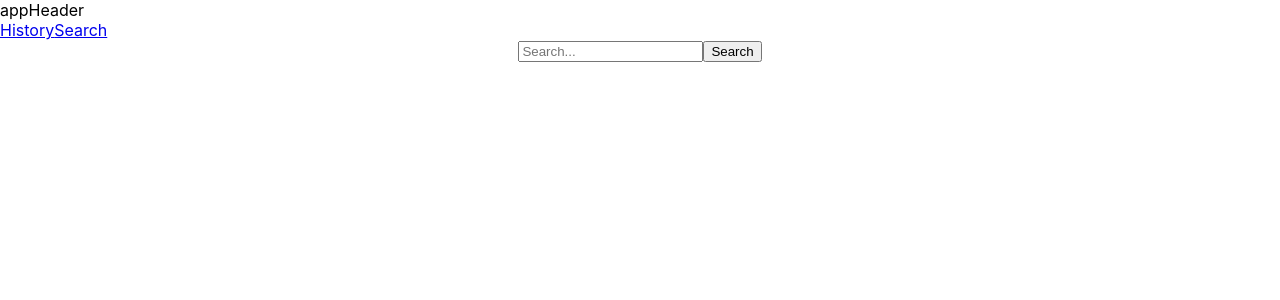
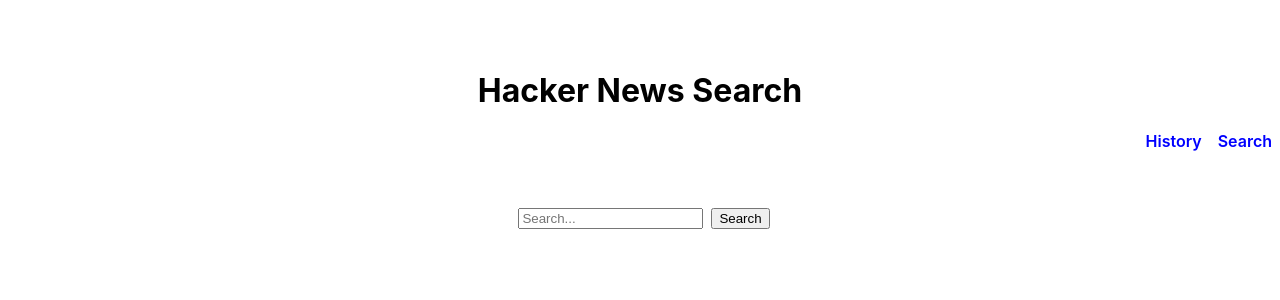
Before and after one commit to ShaneUP1/rtssolutions, a React (Create React App) app: page / in a window 1280 px wide. Shown: the top 300 px of the page. Built offline with nearby package versions, Linux system fonts and the light colour scheme.

Commit message:
adds some style to link list, header and search bar

```diff
--- a/src/App.css
+++ /dev/null
@@ -1,7 +0,0 @@
-.app-header {
-  height: 200px;
-  display: flex;
-  flex-direction: center;
-  justify-content: center;
-  align-items: center;
-}
--- a/src/App.js
+++ b/src/App.js
@@ -1,4 +1,3 @@
-import './App.css';
 import { Routes, Route } from "react-router-dom";
 import SearchPage from './pages/searchPage';
 import AppHeader from './headers/appHeader';
--- /dev/null
+++ b/src/headers/appHeader.css
@@ -0,0 +1,20 @@
+.appHeader-container {
+    height: 200px;
+    display: flex;
+    flex-direction: column;
+    justify-content: center;
+    align-items: center;
+}
+
+.nav-container {
+    display: flex;
+    width: 100%;
+    justify-content: flex-end;
+}
+
+.nav-link {
+    padding: 8px;
+    text-decoration: none;
+    color: blue;
+    font-weight: 600;
+}
--- a/src/headers/appHeader.jsx
+++ b/src/headers/appHeader.jsx
@@ -1,14 +1,18 @@
 import React from 'react';
 import { Link } from 'react-router-dom';
 
+import './appHeader.css';
+
 const AppHeader = () => {
     return (
-        <div>
-            <span>appHeader</span>
-            <nav>
-                <Link to='/history'>History</Link>
-                <Link to='/'>Search</Link>
-            </nav>
+        <div className='appHeader-container'>
+            <h1>Hacker News Search</h1>
+            <div className='nav-container'>
+                <nav>
+                    <Link to='/history' className='nav-link'>History</Link>
+                    <Link to='/' className='nav-link'>Search</Link>
+                </nav>
+            </div>
         </div>
     );
 };
--- /dev/null
+++ b/src/inputs/searchInput.css
@@ -0,0 +1,3 @@
+.search-input {
+    margin: 8px
+}
--- a/src/inputs/searchInput.jsx
+++ b/src/inputs/searchInput.jsx
@@ -1,4 +1,6 @@
 import React, { useState } from 'react';
+
+import './searchInput.css';
 
 const SearchInput = ({
   isDisabled,
@@ -12,9 +14,10 @@
   };
 
   return (
-    <div className='searchContainer'>
+    <div>
       <form onSubmit={handleSubmit}>
         <input
+          className='search-input'
           type='search'
           value={userInput}
           onChange={(event) => {
--- a/src/pages/searchPage.css
+++ b/src/pages/searchPage.css
@@ -1,6 +1,24 @@
-.searchContainer {
+.searchPage-container {
     display: flex;
     flex-direction: column;
     justify-content: center;
     align-items: center;
 }
+
+.list {
+    list-style-type: none;
+}
+
+.list-item {
+    padding: 4px;
+    font-weight: 600;
+}
+
+.link {
+    text-decoration: none;
+    color: black;
+}
+
+.link:hover {
+    background-color: lightblue;
+}
--- a/src/pages/searchPage.jsx
+++ b/src/pages/searchPage.jsx
@@ -45,7 +45,7 @@
   }, [data, apiPage]);
 
   return (
-    <div>
+    <div className='searchPage-container'>
       <SearchInput
         isDisabled={loading}
         handleSearchTermSubmit={handleSearch}
@@ -59,13 +59,13 @@
             apiPage={apiPage}
             pageChangeHandler={handlePageChange}
           />
-          <ul>
+          <ul className='list'>
             {
               data.hits.map((hit) => {
                 if (hit.url && hit.title) {
                   return (
-                    <li key={hit.created_at}>
-                      <a href={`${hit.url}`}>{hit.title}</a>
+                    <li key={hit.created_at} className='list-item'>
+                      <a className='link' href={`${hit.url}`}>{hit.title}</a>
                     </li>
                   )
                 }
```
